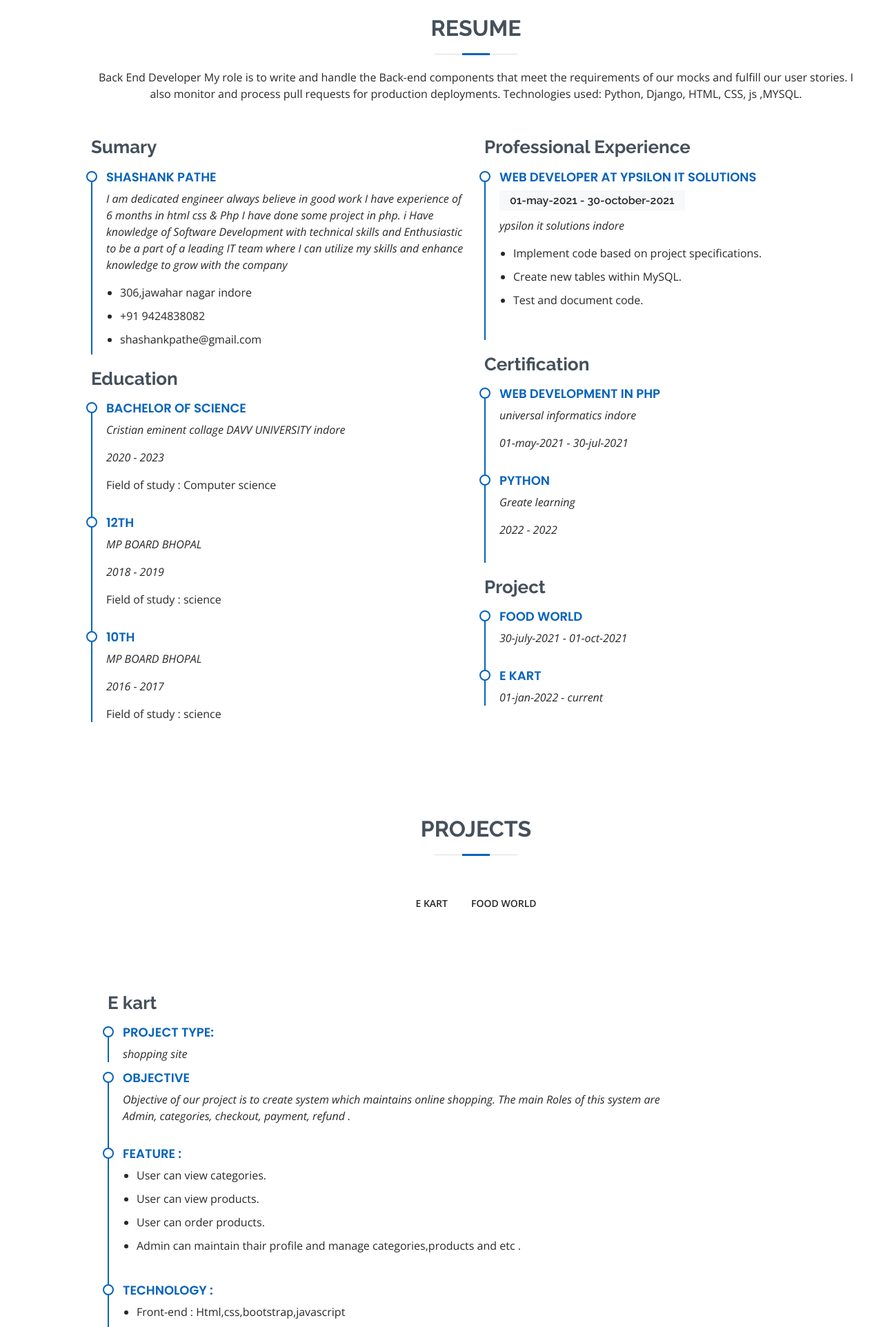
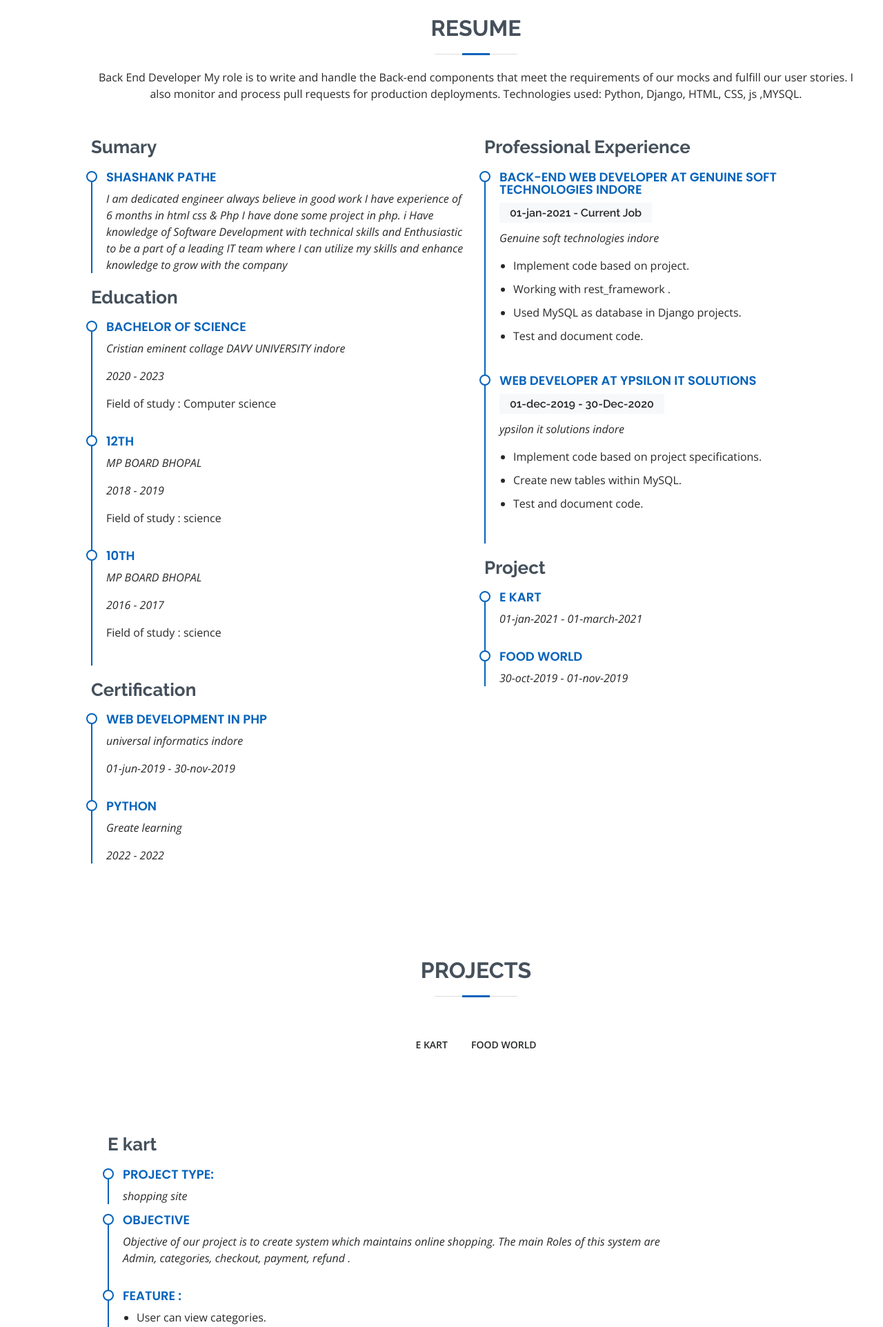
Before and after one commit to shashank-pathe/shashank-resume, a Django app: page / in a window 1280 px wide. Shown: the part 1762-3686 px from the top of the page at 69% size. Run offline with Django 4.2, Linux system fonts and the light colour scheme; some libraries are stand-ins or nearby versions.

Commit message:
Update index.html

```diff
--- a/templates/index.html
+++ b/templates/index.html
@@ -208,11 +208,7 @@
                 css & Php I have done some project in php. i Have knowledge of Software Development with
                 technical skills and Enthusiastic to be a part of a leading IT team where I can utilize my skills
                 and enhance knowledge to grow with the company</em></p>
-              <ul>
-                <li>306,jawahar nagar indore</li>
-                <li>+91 9424838082</li>
-                <li>shashankpathe@gmail.com</li>
-              </ul>
+
             </div>
 
             <h3 class="resume-title">Education</h3>
@@ -240,27 +236,13 @@
               <p> <em>2016 - 2017</em> </p>
               <p>  Field of study : science</p>
             </div>
-          </div>
-          <div class="col-lg-6">
-            <h3 class="resume-title">Professional Experience</h3>
-            <div class="resume-item">
-              <h4>web developer at ypsilon it solutions</h4>
-              <h5>01-may-2021 - 30-october-2021</h5>
-              <p><em>ypsilon it solutions indore</em></p>
-              <ul>
-                <li>Implement code based on project specifications.</li>
-                <li>Create new tables within MySQL. </li>
-                <li>Test and document code.</li>
-
-              </ul>
-            </div>
             <h3 class="resume-title">Certification</h3>
             <div class="resume-item">
               <h4>
                 web development in php </h4>
 
               <p><em>universal informatics indore</em></p>
-              <p> <em>01-may-2021 - 30-jul-2021</em> </p>
+              <p> <em>01-jun-2019 - 30-nov-2019</em> </p>
 
             </div>
             <div class="resume-item">
@@ -272,18 +254,46 @@
               <p> <em>2022 - 2022</em> </p>
 
             </div>
+          </div>
+          <div class="col-lg-6">
+            <h3 class="resume-title">Professional Experience</h3>
+            <div class="resume-item">
+              <h4>Back-end  web developer at Genuine soft technologies indore </h4>
+              <h5>01-jan-2021 - Current Job</h5>
+              <p><em>Genuine soft technologies indore</em></p>
+              <ul>
+                <li>Implement code based on project.</li>
+                <li>Working with rest_framework . </li>
+                <li>Used MySQL as database in Django projects. </li>
+                <li>Test and document code.</li>
+
+              </ul>
+            </div>
+            <div class="resume-item">
+              <h4>web developer at ypsilon it solutions</h4>
+              <h5>01-dec-2019 - 30-Dec-2020</h5>
+              <p><em>ypsilon it solutions indore</em></p>
+              <ul>
+                <li>Implement code based on project specifications.</li>
+                <li>Create new tables within MySQL. </li>
+                <li>Test and document code.</li>
+
+              </ul>
+            </div>
+
             <h3 class="resume-title">Project</h3>
+
             <div class="resume-item">
               <h4>
-                Food world </h4>
-              <p> <em>30-july-2021 - 01-oct-2021</em> </p>
+                E kart </h4>
+
+              <p> <em>01-jan-2021 - 01-march-2021</em> </p>
 
             </div>
             <div class="resume-item">
               <h4>
-                E kart </h4>
-
-              <p> <em>01-jan-2022 - current</em> </p>
+                Food world </h4>
+              <p> <em>30-oct-2019 - 01-nov-2019</em> </p>
 
             </div>
           </div>
```
